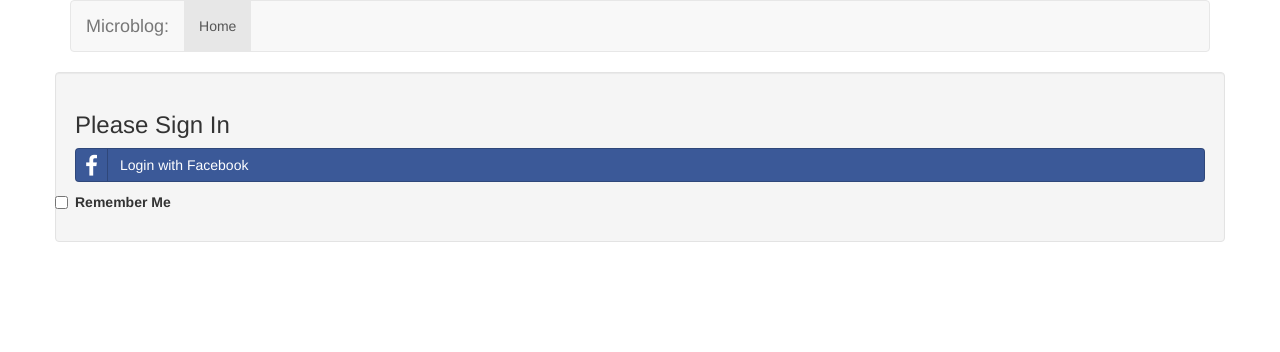
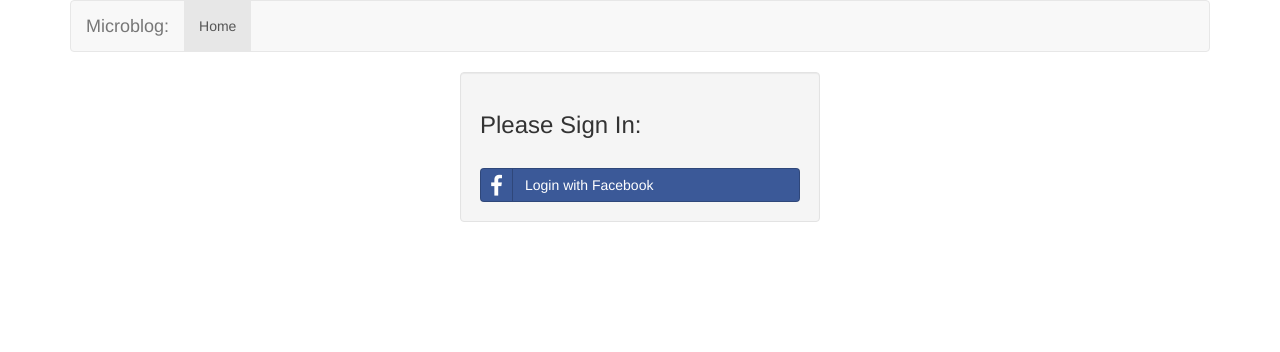
Before and after one commit to zy964c/my_blog, a Flask app: page /login in a window 1280 px wide. Shown: the top 352 px of the page. Run offline with Flask 2, Linux system fonts and the light colour scheme; parts of the project's set-up code (start-up, migrations or seed data) failed here and were passed over; some libraries are stand-ins or nearby versions.

Commit message:
minor changes

```diff
--- a/app/templates/index.html
+++ b/app/templates/index.html
@@ -9,12 +9,13 @@
           <div class="control-group">
                   <label class="control-label" for="post">Say something:</label>
                   <div class="controls">
-                    {{ form.post(size=30, maxlength=140) }}
+                    {{ form.post(size=80, maxlength=160) }}
                     {% for error in form.post.errors %}
                         <span class="help-inline">[{{ error }}]</span><br>
                     {% endfor %}
                   </div>
           </div>
+          <br>
           <div class="control-group">
                 <div class="controls">
                   <input class="btn btn-primary" type="submit" value="Post!">
--- a/app/templates/login.html
+++ b/app/templates/login.html
@@ -3,12 +3,17 @@
 
 {% block content %}
   {% include 'flash.html' %}
-  <div class="well">
-    <h3>{{ ('Please Sign In') }}</h3>
-    <form class="form" action="" method="post" name="login">
-        {{ form.hidden_tag() }}
-        <a class="btn btn-block btn-social btn-facebook" href="{{ url_for('oauth_authorize', provider='facebook') }}">
-        <span class="fa fa-facebook"></span>Login with Facebook</a>
+  <div class="container">
+    <div class="row">
+        <div class="col-sm-6 col-md-4 col-md-offset-4">
+
+          <div class="well">
+            <h3>{{ ('Please Sign In:') }}</h3>
+            <br>
+            {{ form.hidden_tag() }}
+            <a class="btn btn-block btn-social btn-facebook" href="{{ url_for('oauth_authorize', provider='facebook') }}">
+            <span class="fa fa-facebook"></span>Login with Facebook</a>
+        <!--
         <div class="control-group">
                 <div class="controls">
                     <label class="checkbox" for="remember_me">
@@ -16,7 +21,9 @@
                     </label>
                 </div>
         </div>
-
-    </form>
+        -->
+          </div>
+        </div>
+    </div>
   </div>
 {% endblock %}
--- a/app/templates/user.html
+++ b/app/templates/user.html
@@ -5,7 +5,7 @@
     {% include 'flash.html' %}
     <div class="well well-large" style="height: 140px;">
         <div class="pull-right">
-            <img src="{{ user.avatar(128) }}" class="img-polaroid">
+            <img src="{{ user.avatar(128) }}" class="img-rounded">
         </div>
         <h1>{{ user.nickname }}</h1>
         {% if user.about_me %}<p>{{ user.about_me }}</p>{% endif %}
@@ -22,6 +22,7 @@
         {% endif %}
         </p>
     </div>
+    <br>
     {% for post in posts.items %}
         {% include 'post.html' %}
     {% endfor %}
```
Also changed, not shown: app/templates/base.html (+2 -10 lines), app/templates/post.html (+7 -3 lines), app/views.py (+0 -29 lines).
